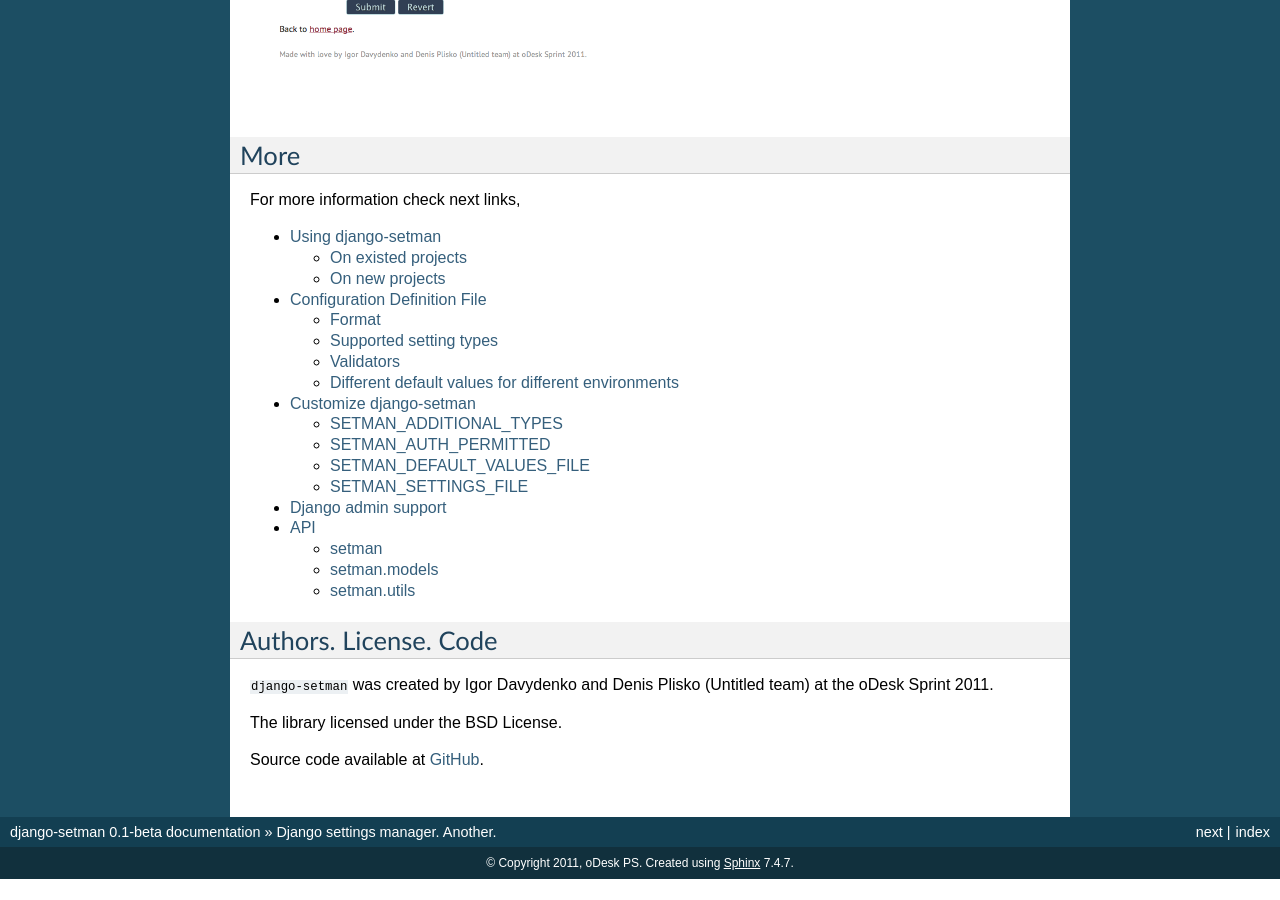
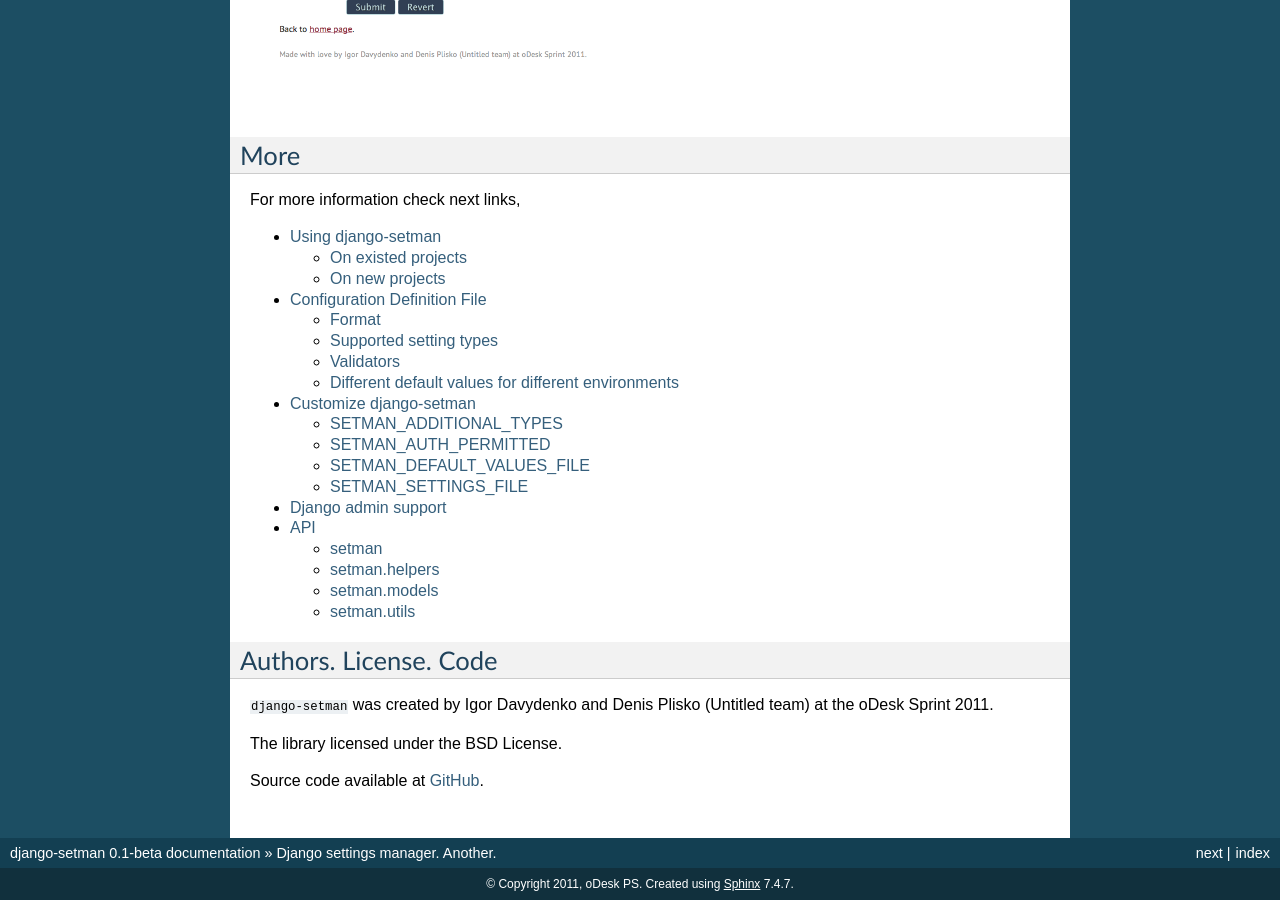
Before and after one commit to playpauseandstop/setman, a Sphinx documentation site: the page built from docs/index.rst, in a window 1280 px wide and 900 px high, scrolled down 3146 px. Built offline with Sphinx 7.4.7, drawn with Linux system fonts in a browser that asks for light colours; before the commit the page ends 4025 px from its top, so only the background shows below that.

Commit message:
Feature #5056: Update documentation.

```diff
--- a/docs/api.rst
+++ b/docs/api.rst
@@ -19,6 +19,12 @@
    :members:
    :private-members:
 
+setman.helpers
+==============
+
+.. automodule:: setman.helpers
+   :members:
+
 setman.models
 =============
 
```
